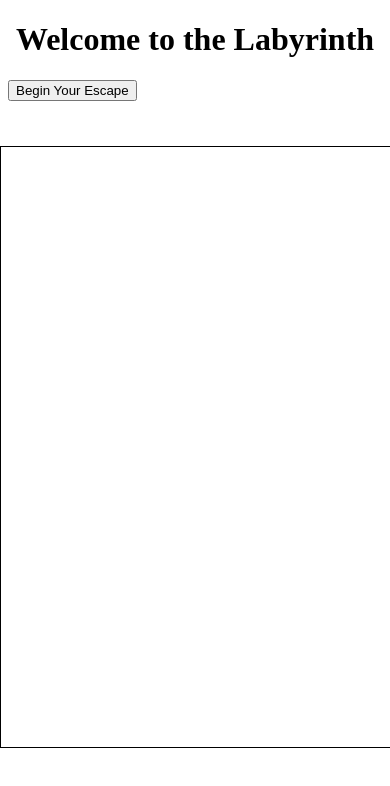
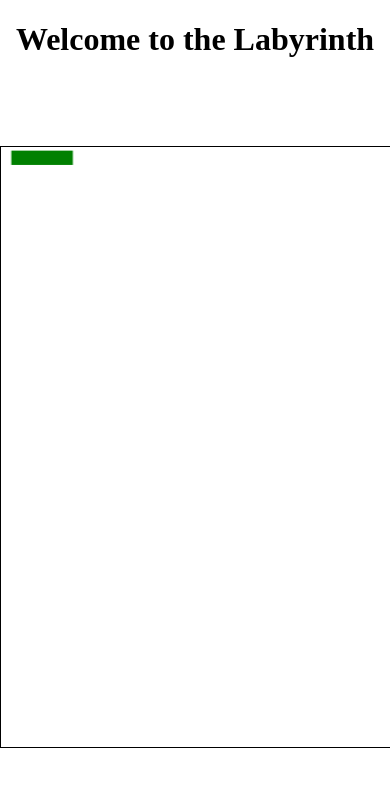
Before and after one commit to kstambaugh/milestone1_typescript_redo, a plain HTML site: page index.html in a window 390 px wide. Shown: the top 786 px of the page. Drawn offline with Linux system fonts and the light colour scheme.

Commit message:
created a moveable player that can stop at the edge of the canvas display

```diff
--- a/index.html
+++ b/index.html
@@ -13,14 +13,16 @@
     <header>
         <h1>Welcome to the Labyrinth</h1>
     </header>
-    <div id="Welcome">
+    <!-- <div id="Welcome">
         <button id="startButton">Begin Your Escape</button>
-    </div>
+    </div> -->
     <div id="screen-div"></div>
 
-    <canvas id="myCanvas"></canvas>
+    <canvas id="canvas"></canvas>
 
     <script src="index.js"></script>
+    <script src="testCanvas.js"></script>
+    <script src="move.js"></script>
 </body>
 
 </html>
--- a/index.js
+++ b/index.js
@@ -1,13 +1,15 @@
-const startButton = document.getElementById('startButton')
 
-const loadGame = () => {
-    const canvas = document.createElement('canvas');
-    const ctx = canvas.getContext('2d');
-    const screenDiv = document.getElementById('screen-div');
-    screenDiv.append(canvas)
-    ctx.fillStyle = 'green'
-    ctx.fillRect(0, 0, canvas.width, canvas.height)
-    startButton.style.display = 'none'
-}
 
-startButton.addEventListener('click', loadGame)
+// const startButton = document.getElementById('startButton')
+
+// const loadGame = () => {
+//     const canvas = document.createElement('canvas');
+//     const ctx = canvas.getContext('2d');
+//     const screenDiv = document.getElementById('screen-div');
+//     screenDiv.append(canvas)
+//     ctx.fillStyle = 'green'
+//     ctx.fillRect(0, 0, canvas.width, canvas.height)
+//     startButton.style.display = 'none'
+// }
+
+// startButton.addEventListener('click', loadGame)
--- /dev/null
+++ b/testCanvas.js
@@ -0,0 +1,68 @@
+const canvas = document.getElementById('canvas');
+const ctx = canvas.getContext('2d');
+canvas.width = window.innerWidth;
+canvas.height = window.innerHeight;
+let keys = {};
+window.addEventListener('keydown', function (e) {
+    keys[e.key] = true;
+    e.preventDefault();
+});
+window.addEventListener('keyup', function (e) {
+    delete keys[e.key];
+});
+
+class Character {
+    constructor(color, height, width, x, y) {
+        this.color = color;
+        this.height = height;
+        this.width = width;
+        this.x = x;
+        this.y = y;
+        this.speed = 5
+    }
+}
+let player = new Character('green', 20, 30, 5, 5);
+
+
+function input(player) {
+    if ('ArrowLeft' in keys) {
+        if (player.x - player.speed > 0) {
+            player.x -= player.speed;
+        }
+        player.direction = 'left';
+    }
+    if ('ArrowRight' in keys) {
+        if (player.x + player.width + player.speed < canvas.width) {
+            player.x += player.speed;
+        } player.direction = 'right';
+    }
+    if ('ArrowUp' in keys) {
+        if (player.y - player.speed > 0) {
+            player.y -= player.speed;
+        } player.direction = 'up';
+    }
+    if ('ArrowDown' in keys) {
+        if (player.y + player.height + player.speed < canvas.height) {
+            player.y += player.speed;
+        }
+        player.direction = 'down';
+    }
+}
+function drawBox(element) {
+    ctx.fillStyle = element.color;
+    ctx.fillRect(element.x, element.y, element.width, element.height);
+}
+function update() {
+    input(player);
+}
+function draw() {
+    ctx.clearRect(0, 0, canvas.width, canvas.height);
+    drawBox(player);
+}
+
+function loop() {
+    update();
+    draw();
+    window.requestAnimationFrame(loop);
+}
+loop();
```
